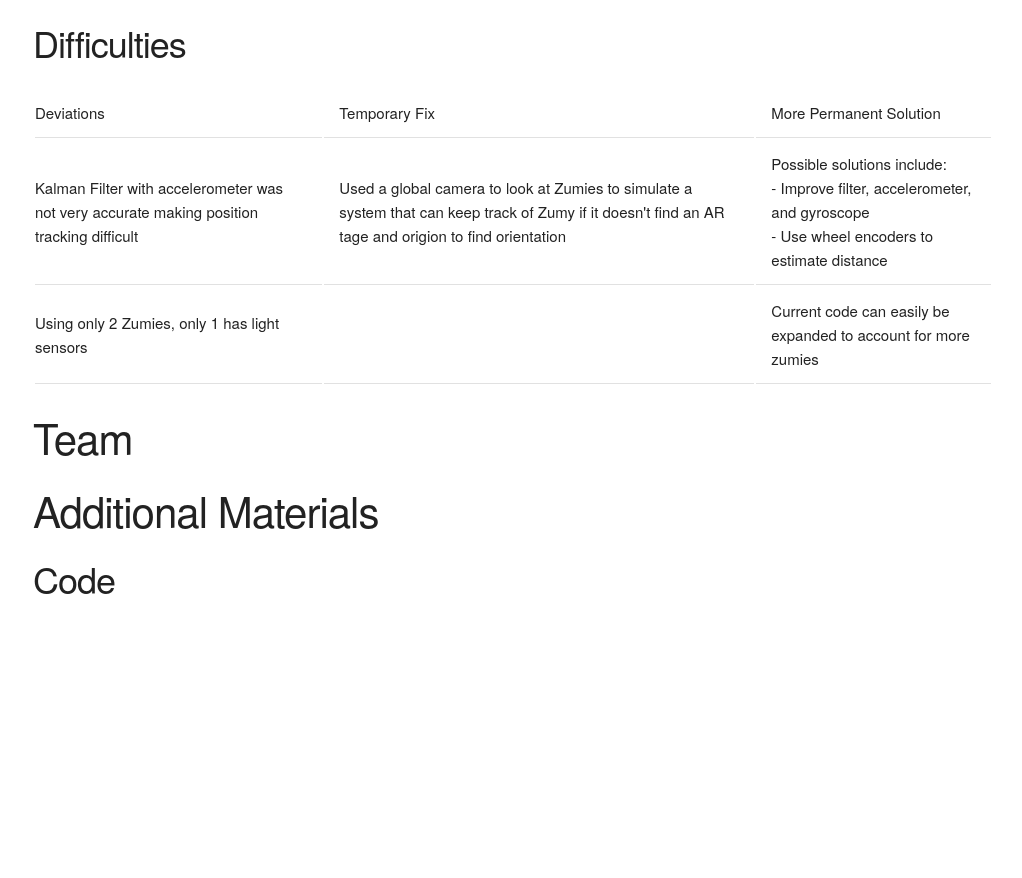
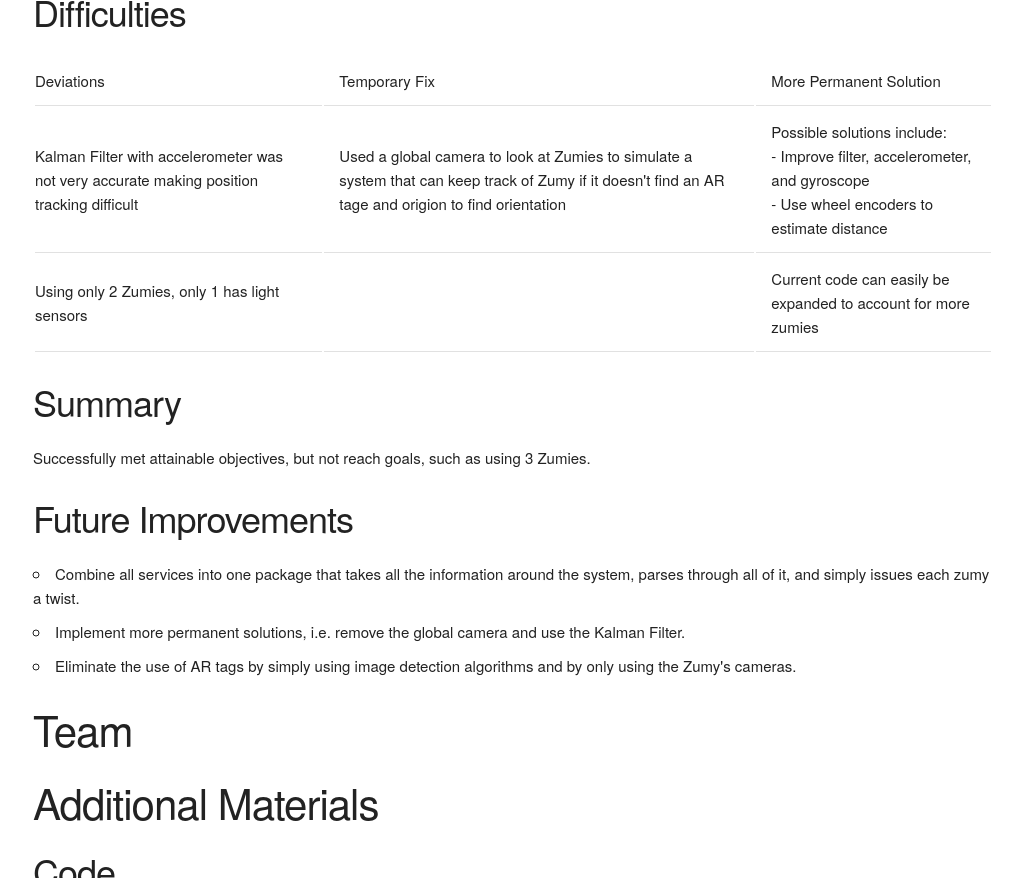
Before and after one commit to iamanogre/EE106A_fa15, a plain HTML site: page index.html in a window 1280 px wide. Shown: the part 1294-2172 px from the top of the page, without its empty margins (127-1149 px from the left). Before the commit the page ends 1925 px from the top, so only its background shows below. Drawn offline with Linux system fonts and the light colour scheme.

Commit message:
more to conclusion section

```diff
--- a/index.html
+++ b/index.html
@@ -42,12 +42,12 @@
    	<div class="row" id="design">
      	<div class="twelve columns">
         <h2>Design</h2>
-        <h3>Design Goals and Desired Functionality</h3>
+        <h3>Design Goals and Objectives</h3>
         <ol>
           <li>Position system</li>
           <ul>
             <li>Mounted camera's for realistic exploration</li>
-            <li>AR tags which act as objects of known positions<li>
+            <li>AR tags which act as objects of known positions</li>
             <li>Kalman Filter (IMU's) for estimating position</li>
           </ul>
           <li>Exploration and Light Sensing</li>
@@ -114,6 +114,16 @@
             <td>Current code can easily be expanded to account for more zumies</td>
           </tr>
         </table>
+
+        <h3>Summary</h3>
+        <p>Successfully met attainable objectives, but not reach goals, such as using 3 Zumies.</p>
+
+        <h3>Future Improvements</h3>
+        <ul>
+          <li>Combine all services into one package that takes all the information around the system, parses through all of it, and simply issues each zumy a twist.</li>
+          <li>Implement more permanent solutions, i.e. remove the global camera and use the Kalman Filter.</li>
+          <li>Eliminate the use of AR tags by simply using image detection algorithms and by only using the Zumy's cameras.</li>
+        </ul>
       </div>
    	</div>
 
```
